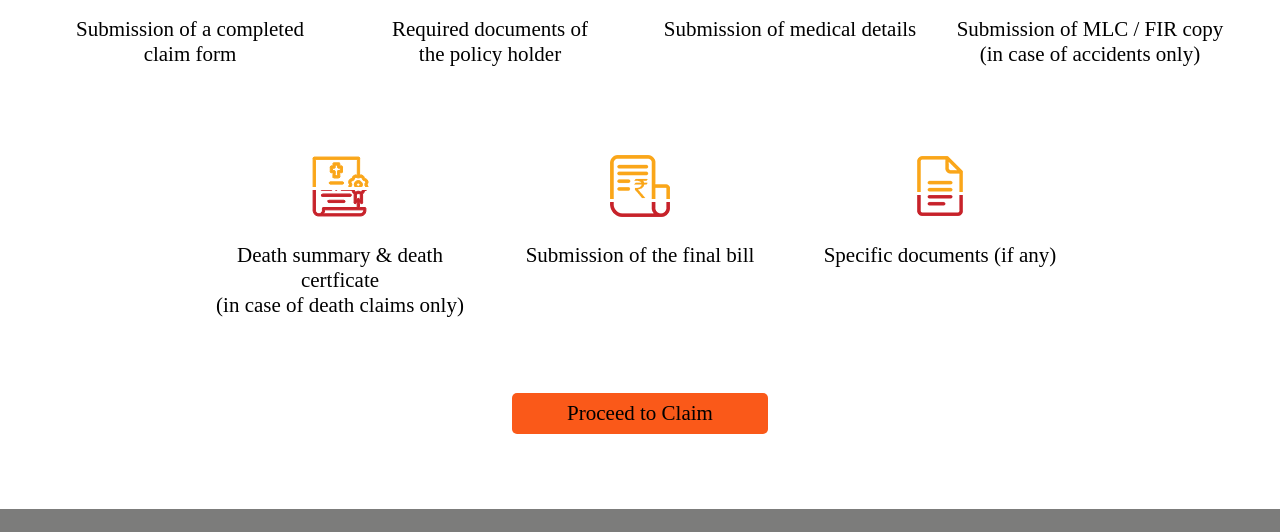
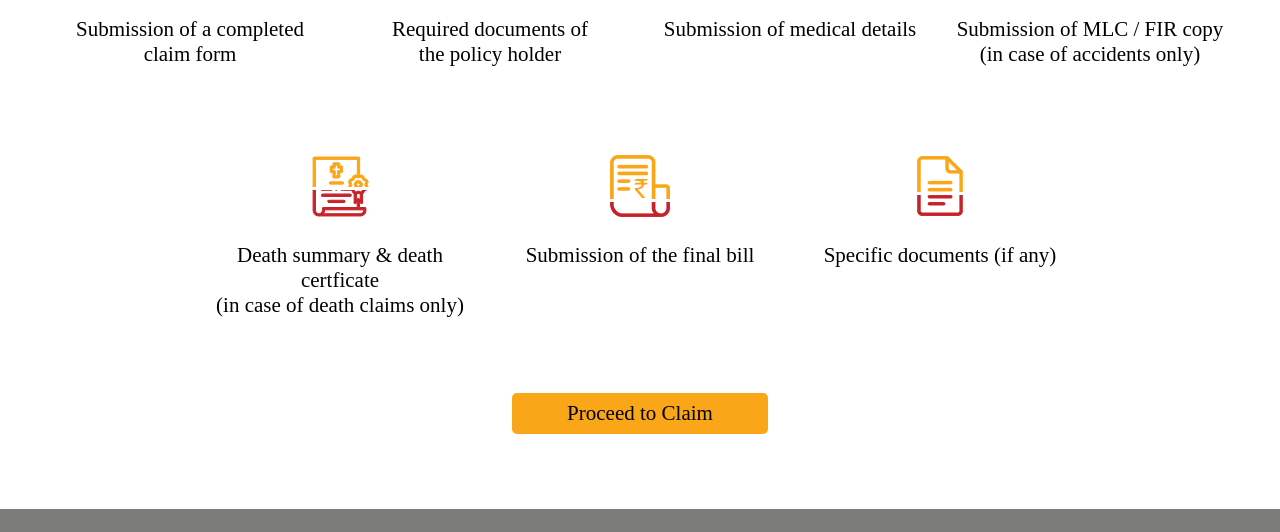
Before and after one commit to swapnil2411/adityBirlaCapital, a plain HTML site: page index.html in a window 1280 px wide. Shown: the part 3381-3913 px from the top of the page. Drawn offline with nearby package versions, Linux system fonts and the light colour scheme; no server answers; a web font is replaced by a local one.

Commit message:
Update style.css
Revert button css

```diff
--- a/css/style.css
+++ b/css/style.css
@@ -589,7 +589,7 @@ header{
 
 .claim_button a{
     border-radius: 5px;
-    background: #fa5919;
+    background: #faa619;
     color: #000;
     display: inline-block;
     font-size: 21px;
```
